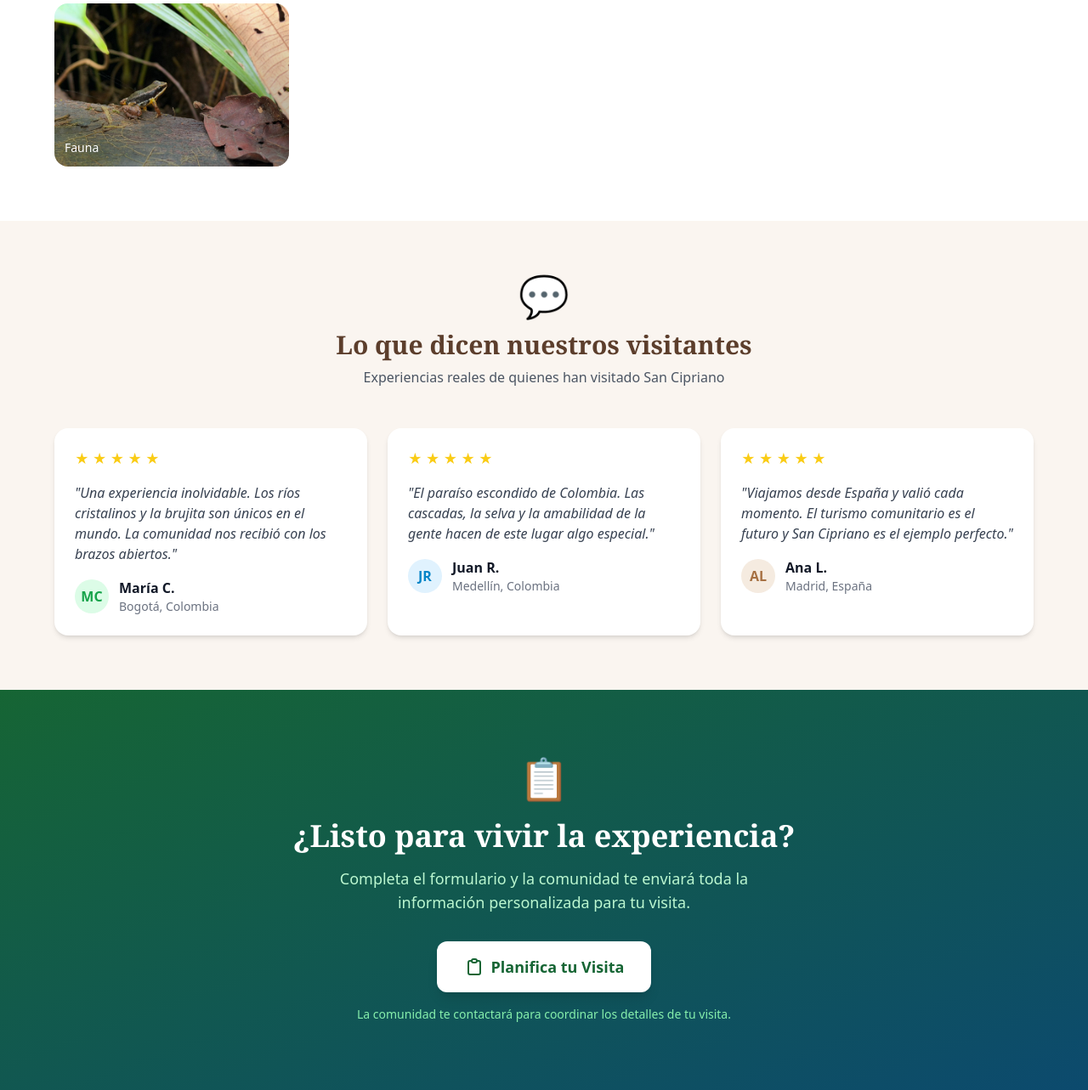
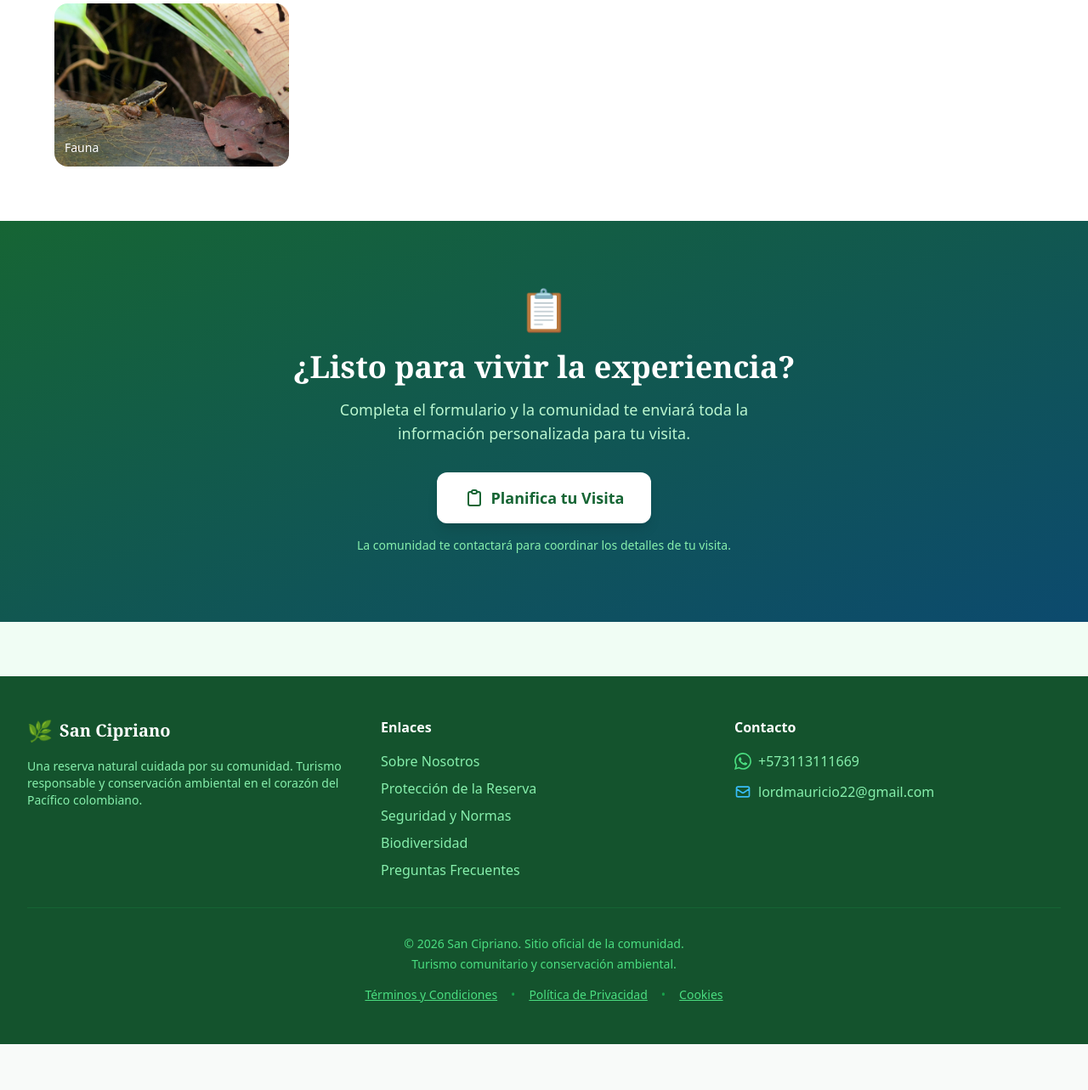
Before and after one commit to QuickAppraiser/san-cipriano, a Django app: page / in a window 1280 px wide. Shown: the part 3605-4888 px from the top of the page at 85% size. After the commit the page ends 4834 px from the top, so only its background shows below. Run offline with Django 4.2, Linux system fonts and the light colour scheme; data comes from the database, SQL or seed files in the repository; some libraries are stand-ins or nearby versions.

Commit message:
Remove testimonials section from homepage
User decided to remove fake testimonials - will add real ones later when available.

Co-Authored-By: Claude Opus 4.5 <noreply@anthropic.com>

```diff
--- a/templates/core/home.html
+++ b/templates/core/home.html
@@ -420,92 +420,6 @@
     </div>
 </div>
 
-<!-- Testimonials Section -->
-<section class="py-16 px-4 bg-tierra-50">
-    <div class="max-w-6xl mx-auto">
-        <div class="text-center mb-12">
-            <span class="inline-block text-5xl mb-4">💬</span>
-            <h2 class="font-display text-3xl font-bold text-tierra-900 mb-2">
-                {% trans "Lo que dicen nuestros visitantes" %}
-            </h2>
-            <p class="text-gray-600 max-w-2xl mx-auto">
-                {% trans "Experiencias reales de quienes han visitado San Cipriano" %}
-            </p>
-        </div>
-
-        <div class="grid grid-cols-1 md:grid-cols-3 gap-6">
-            <!-- Testimonial 1 -->
-            <div class="bg-white rounded-2xl p-6 shadow-md hover:shadow-lg transition-shadow">
-                <div class="flex items-center gap-1 mb-4">
-                    <span class="text-yellow-400">★</span>
-                    <span class="text-yellow-400">★</span>
-                    <span class="text-yellow-400">★</span>
-                    <span class="text-yellow-400">★</span>
-                    <span class="text-yellow-400">★</span>
-                </div>
-                <p class="text-gray-700 mb-4 italic">
-                    "{% trans "Una experiencia inolvidable. Los ríos cristalinos y la brujita son únicos en el mundo. La comunidad nos recibió con los brazos abiertos." %}"
-                </p>
-                <div class="flex items-center gap-3">
-                    <div class="w-10 h-10 bg-selva-100 rounded-full flex items-center justify-center text-selva-600 font-bold">
-                        MC
-                    </div>
-                    <div>
-                        <p class="font-semibold text-gray-900">María C.</p>
-                        <p class="text-sm text-gray-500">{% trans "Bogotá, Colombia" %}</p>
-                    </div>
-                </div>
-            </div>
-
-            <!-- Testimonial 2 -->
-            <div class="bg-white rounded-2xl p-6 shadow-md hover:shadow-lg transition-shadow">
-                <div class="flex items-center gap-1 mb-4">
-                    <span class="text-yellow-400">★</span>
-                    <span class="text-yellow-400">★</span>
-                    <span class="text-yellow-400">★</span>
-                    <span class="text-yellow-400">★</span>
-                    <span class="text-yellow-400">★</span>
-                </div>
-                <p class="text-gray-700 mb-4 italic">
-                    "{% trans "El paraíso escondido de Colombia. Las cascadas, la selva y la amabilidad de la gente hacen de este lugar algo especial." %}"
-                </p>
-                <div class="flex items-center gap-3">
-                    <div class="w-10 h-10 bg-rio-100 rounded-full flex items-center justify-center text-rio-600 font-bold">
-                        JR
-                    </div>
-                    <div>
-                        <p class="font-semibold text-gray-900">Juan R.</p>
-                        <p class="text-sm text-gray-500">{% trans "Medellín, Colombia" %}</p>
-                    </div>
-                </div>
-            </div>
-
-            <!-- Testimonial 3 -->
-            <div class="bg-white rounded-2xl p-6 shadow-md hover:shadow-lg transition-shadow">
-                <div class="flex items-center gap-1 mb-4">
-                    <span class="text-yellow-400">★</span>
-                    <span class="text-yellow-400">★</span>
-                    <span class="text-yellow-400">★</span>
-                    <span class="text-yellow-400">★</span>
-                    <span class="text-yellow-400">★</span>
-                </div>
-                <p class="text-gray-700 mb-4 italic">
-                    "{% trans "Viajamos desde España y valió cada momento. El turismo comunitario es el futuro y San Cipriano es el ejemplo perfecto." %}"
-                </p>
-                <div class="flex items-center gap-3">
-                    <div class="w-10 h-10 bg-tierra-100 rounded-full flex items-center justify-center text-tierra-600 font-bold">
-                        AL
-                    </div>
-                    <div>
-                        <p class="font-semibold text-gray-900">Ana L.</p>
-                        <p class="text-sm text-gray-500">{% trans "Madrid, España" %}</p>
-                    </div>
-                </div>
-            </div>
-        </div>
-    </div>
-</section>
-
 <!-- CTA Section -->
 <section class="py-20 px-4 bg-gradient-to-br from-selva-800 to-rio-900 text-white">
     <div class="max-w-3xl mx-auto text-center">
```
